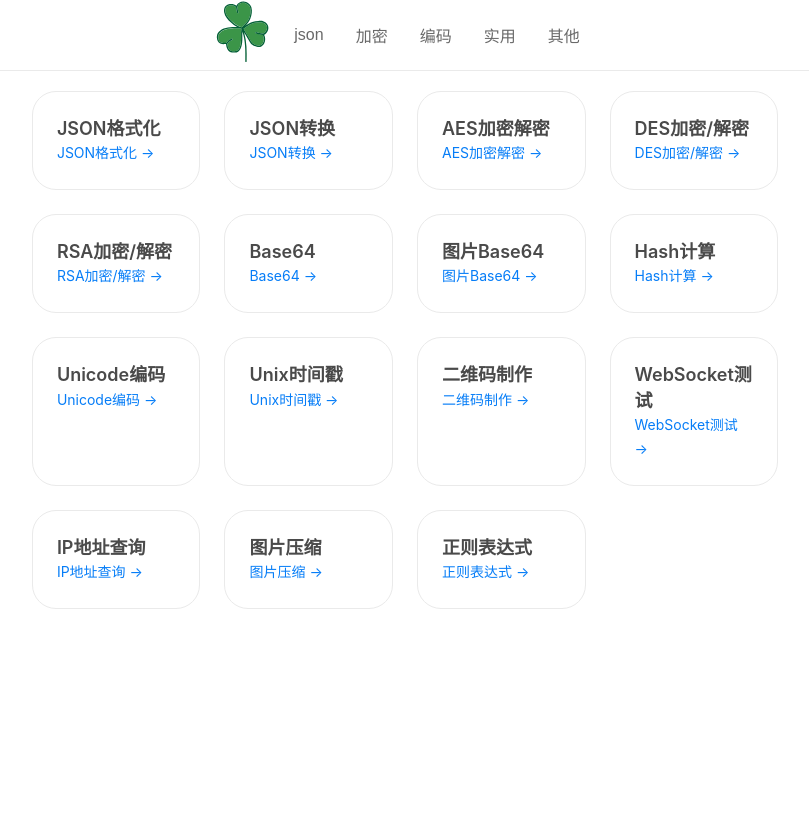
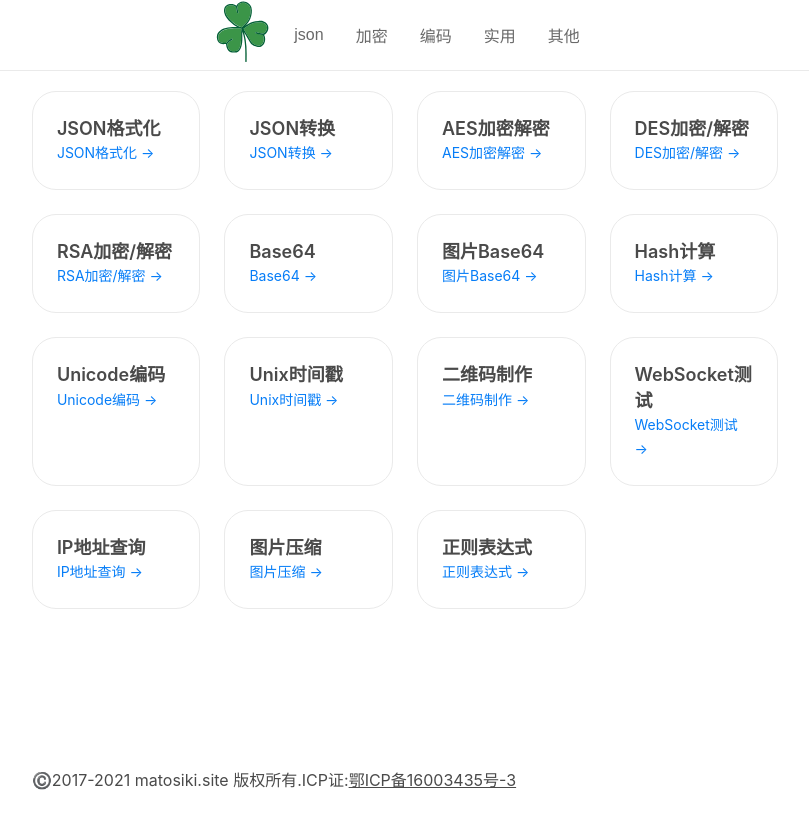
Before and after one commit to gorpher/nextjs-tools, a Next.js app: page / in a window 1280 px wide. Shown: the top 828 px of the page, without its empty margins (235-1044 px from the left). Built offline with nearby package versions, Linux system fonts and the light colour scheme.

Commit message:
添加备案信息

```diff
--- a/components/layout.tsx
+++ b/components/layout.tsx
@@ -67,13 +67,13 @@ export function Layout({children, left, right, siteTitle, link, script, descript
                 {
                     siteTitle ? (
                         <>
-                            <meta name="og:title" content={siteTitle + '｜' + '在线工具 - AlaTools'}/>
-                            <title>{siteTitle + '｜' + '在线工具 - AlaTools'}</title>
+                            <meta name="og:title" content={siteTitle + '｜' + '大道至简 - 在线工具'}/>
+                            <title>{siteTitle + '｜' + '大道至简 - 在线工具'}</title>
                         </>
                     ) : (
                         <>
-                            <meta name="og:title" content={'我的在线工具 - AlaTools'}/>
-                            <title>{'我的在线工具 - AlaTools'}</title>
+                            <meta name="og:title" content={'大道至简 - 在线工具'}/>
+                            <title>{'大道至简 - 在线工具'}</title>
                         </>
                     )
                 }
--- a/components/nav.tsx
+++ b/components/nav.tsx
@@ -10,7 +10,7 @@ export default function Nav() {
             <a>
                 <figure><img src="/images/favicon.svg"/></figure>
             </a>
-            <a href="/" className={styles.mute}>幸运三叶草</a>
+            <a href="/" className={styles.mute}>大道至简-在线工具</a>
         </div>
         <nav>
             {
--- a/pages/index.tsx
+++ b/pages/index.tsx
@@ -8,6 +8,11 @@ export default function Index() {
         <Layout keyword="在线工具,工具,开发工具,二维码,JSON格式化,Unix时间戳,Base64,MD5,加密解密"
                 description="AlaTools是一个在线工具网站。提供二维码制作、JSON格式化、Unix时间戳转换、Base64编码、加密解密、图片压缩、IP查询、Hash计算等常用工具。">
             <Grid/>
+            <footer style={{position:"absolute",bottom:0,height:"2rem"}}>
+                <p className="site-description">©️2017-2021 matosiki.site 版权所有.ICP证:<a
+                    href="https://beian.miit.gov.cn/#/Integrated/recordQuery" target="_blank"
+                    rel="noopener">鄂ICP备16003435号-3</a></p>
+            </footer>
         </Layout>
     )
 }
```
